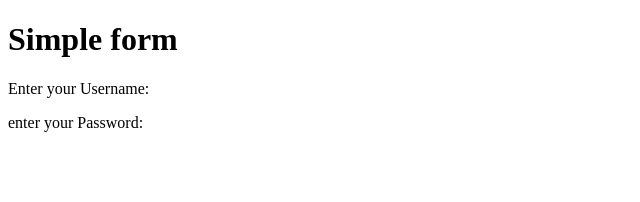
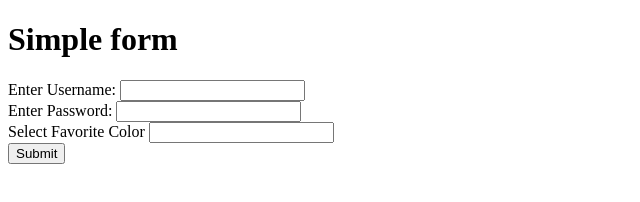
Before and after one commit to flores-97/COMP002.LectureActivity6, a plain HTML site: page index.html in a window 1280 px wide. Shown: the whole page, without its empty margins (0-640 px from the left). Drawn offline with Linux system fonts and the light colour scheme.

Commit message:
created html file

```diff
--- a/index.html
+++ b/index.html
@@ -8,8 +8,22 @@
 <body>
     <h1>Simple form</h1>
 
-    <p>Enter your Username:</p>
+    <form id="simpleform">
+        <label for="username">Enter Username: </label>
+        <input type="text" id="username">
 
-    <p>enter your Password:</p>
+        <br>
+
+        <label for="password">Enter Password: </label>
+        <input type="text" id="password">
+        <br>
+
+        <label for="color">Select Favorite Color</label>
+        <input type="text" id="color">
+        <br>
+
+        <button type="submit">Submit</button>
+
+    </form>
 </body>
 </html>
```
